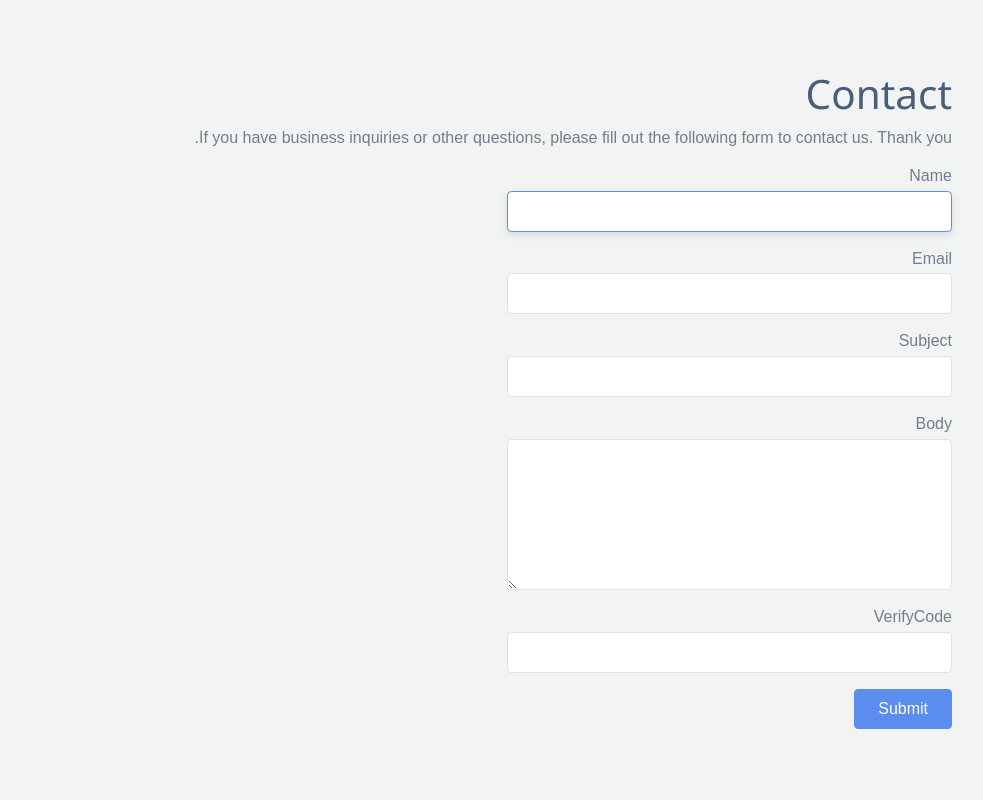
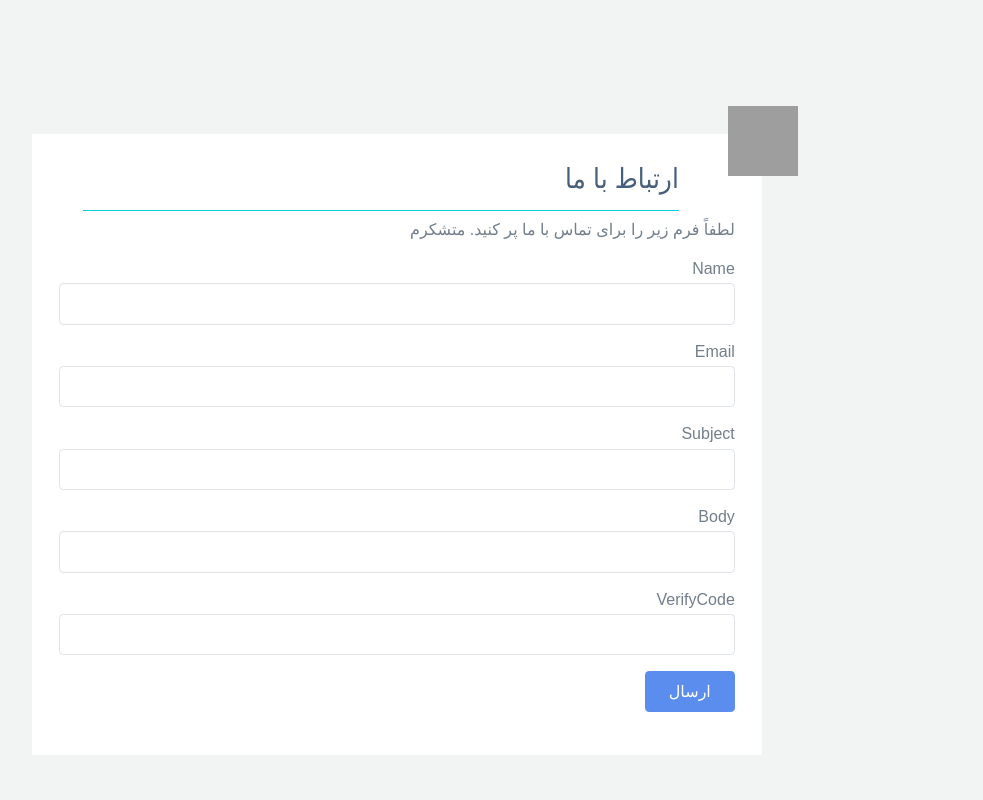
Before and after one commit to meshjak/sanjagh, a Yii app: template views/site/contact.php in a window 1280 px wide. Shown: the whole page, without its empty margins (243-1226 px from the left). Run offline with PHP 8.4 and a stand-in for Yii, Linux system fonts and the light colour scheme; the template is opened without the code that fills it, so the values that code supplies are empty; form fields are guessed from the names that the template uses; some libraries are stand-ins or nearby versions; some web fonts are replaced; grey boxes are pictures that could not be loaded.

Commit message:
[v3/view]contactUs__change_view

```diff
--- a/config/params.php
+++ b/config/params.php
@@ -4,8 +4,8 @@
 
 return [
     'adminEmail' => 'admin@example.com',
-    'senderEmail' => 'noreply@example.com',
-    'senderName' => 'Example.com mailer',
+    'senderEmail' => 'drussnor@gmail.com',
+    'senderName' => 'drussnor',
     'bsVersion' => '4.x',
     'icon-framework' => Icon::FAS,
 ];
--- a/models/ContactForm.php
+++ b/models/ContactForm.php
@@ -38,7 +38,11 @@
     public function attributeLabels()
     {
         return [
-            'verifyCode' => 'Verification Code',
+            'verifyCode' => 'کد تایید',
+            'name' => 'نام و نام خانوادگی',
+            'email' => 'ایمیل',
+            'subject' => 'موضوع',
+            'body' => 'متن',
         ];
     }
 
--- a/views/site/contact.php
+++ b/views/site/contact.php
@@ -9,60 +9,58 @@
 use yii\captcha\Captcha;
 
 $this->title = 'Contact';
-$this->params['breadcrumbs'][] = $this->title;
 ?>
+
 <div class="site-contact">
-    <h1><?= Html::encode($this->title) ?></h1>
-
+    <div class="row  d-flex justify-content-center">
+        <div class="col-11 col-lg-8">
+            <div class="card mt-5 position-relative rounded-0 border-dark shadow-md">
+                <img class="round text-info position-absolute" style="top: -1.75rem; right: -2.25rem"  src="<?= Yii::getAlias('@web/image').'/logo/sanjagh.png' ?>" alt="avatar" height="70" width="70">
+                <div class="card-body">
+                    <h3 class="font-weight-lighter ml-lg-4 ml-3 border-bottom border-info pb-1">ارتباط با ما</h3>
                     <?php if (Yii::$app->session->hasFlash('contactFormSubmitted')): ?>
-
-        <div class="alert alert-success">
-            Thank you for contacting us. We will respond to you as soon as possible.
+                        <div class="alert alert-success mt-3">
+                            از اینکه با ما تماس گرفتید، متشکریم. ما به شما در اسرع وقت پاسخ خواهیم داد.
                         </div>
-
-        <p>
-            Note that if you turn on the Yii debugger, you should be able
-            to view the mail message on the mail panel of the debugger.
-            <?php if (Yii::$app->mailer->useFileTransport): ?>
-                Because the application is in development mode, the email is not sent but saved as
-                a file under <code><?= Yii::getAlias(Yii::$app->mailer->fileTransportPath) ?></code>.
-                Please configure the <code>useFileTransport</code> property of the <code>mail</code>
-                application component to be false to enable email sending.
-            <?php endif; ?>
-        </p>
 
                     <?php else: ?>
 
                         <p>
-            If you have business inquiries or other questions, please fill out the following form to contact us.
-            Thank you.
+                            لطفاً فرم زیر را برای تماس با ما پر کنید. متشکرم
                         </p>
 
-        <div class="row">
-            <div class="col-lg-5">
+                        <?php $form = ActiveForm::begin([
+                            'id' => 'contact-form',
+                            'fieldConfig' => [
+                                'template' => "<div>{label}</div><div>{input}</div><div>{error}</div>",
+                                'labelOptions' => ['class' => ''],
+                            ],
+                        ]); ?>
 
-                <?php $form = ActiveForm::begin(['id' => 'contact-form']); ?>
+                        <?= $form->field($model, 'name')->textInput(['autofocus' => true])->error(['class' => 'help-block is-invalid']) ?>
 
-                    <?= $form->field($model, 'name')->textInput(['autofocus' => true]) ?>
+                        <?= $form->field($model, 'email')->error(['class' => 'help-block is-invalid']) ?>
 
-                    <?= $form->field($model, 'email') ?>
+                        <?= $form->field($model, 'subject')->error(['class' => 'help-block is-invalid']) ?>
 
-                    <?= $form->field($model, 'subject') ?>
-
-                    <?= $form->field($model, 'body')->textarea(['rows' => 6]) ?>
+                        <?= $form->field($model, 'body')->textarea(['rows' => 6])->error(['class' => 'help-block is-invalid']) ?>
 
                         <?= $form->field($model, 'verifyCode')->widget(Captcha::className(), [
                             'template' => '<div class="row"><div class="col-lg-3">{image}</div><div class="col-lg-6">{input}</div></div>',
-                    ]) ?>
+                        ])->error(['class' => 'help-block is-invalid']) ?>
 
                         <div class="form-group">
-                        <?= Html::submitButton('Submit', ['class' => 'btn btn-primary', 'name' => 'contact-button']) ?>
+                            <?= Html::submitButton('ارسال', ['class' => 'btn btn-primary', 'name' => 'contact-button']) ?>
                         </div>
 
                         <?php ActiveForm::end(); ?>
 
+                    <?php endif; ?>
+                </div>
+            </div>
+        </div>
     </div>
 </div>
 
-    <?php endif; ?>
+<div class="site-contact">
 </div>
```
Lines whose indentation alone changed are shown as unchanged.
